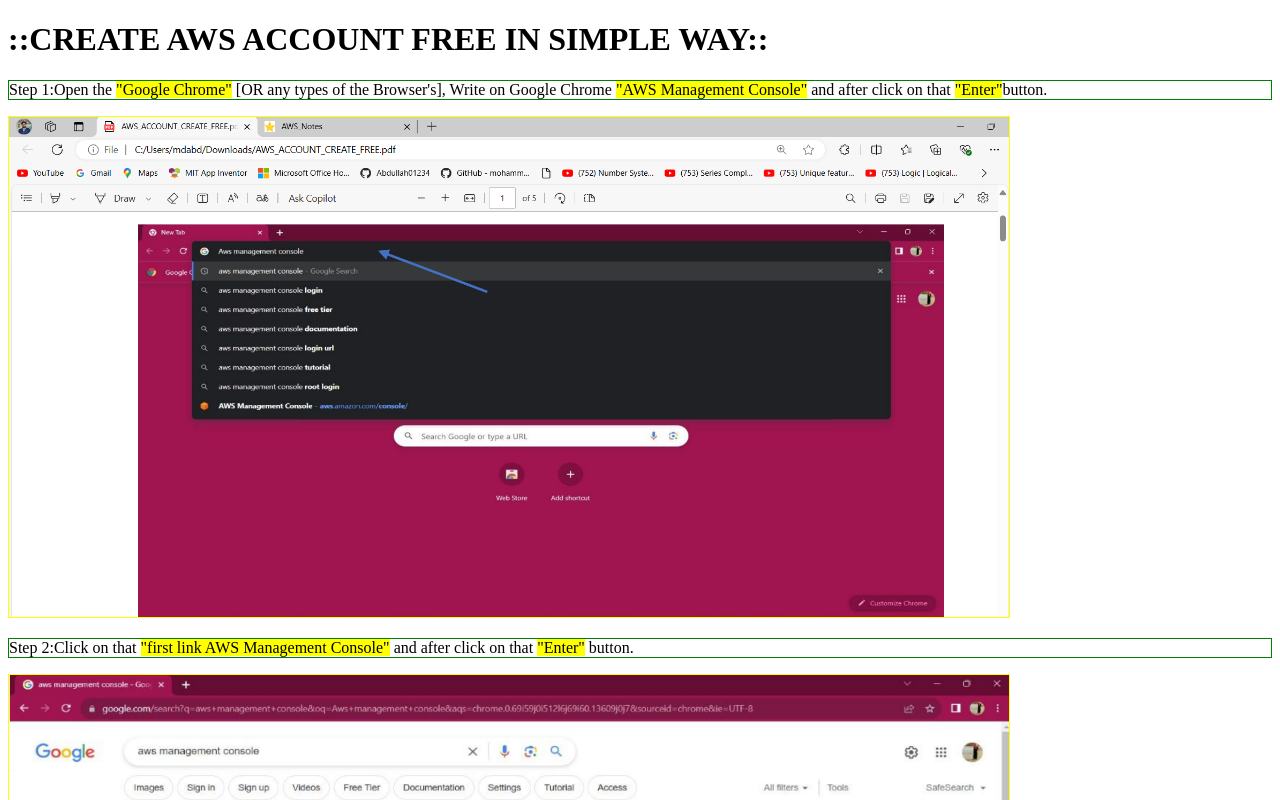
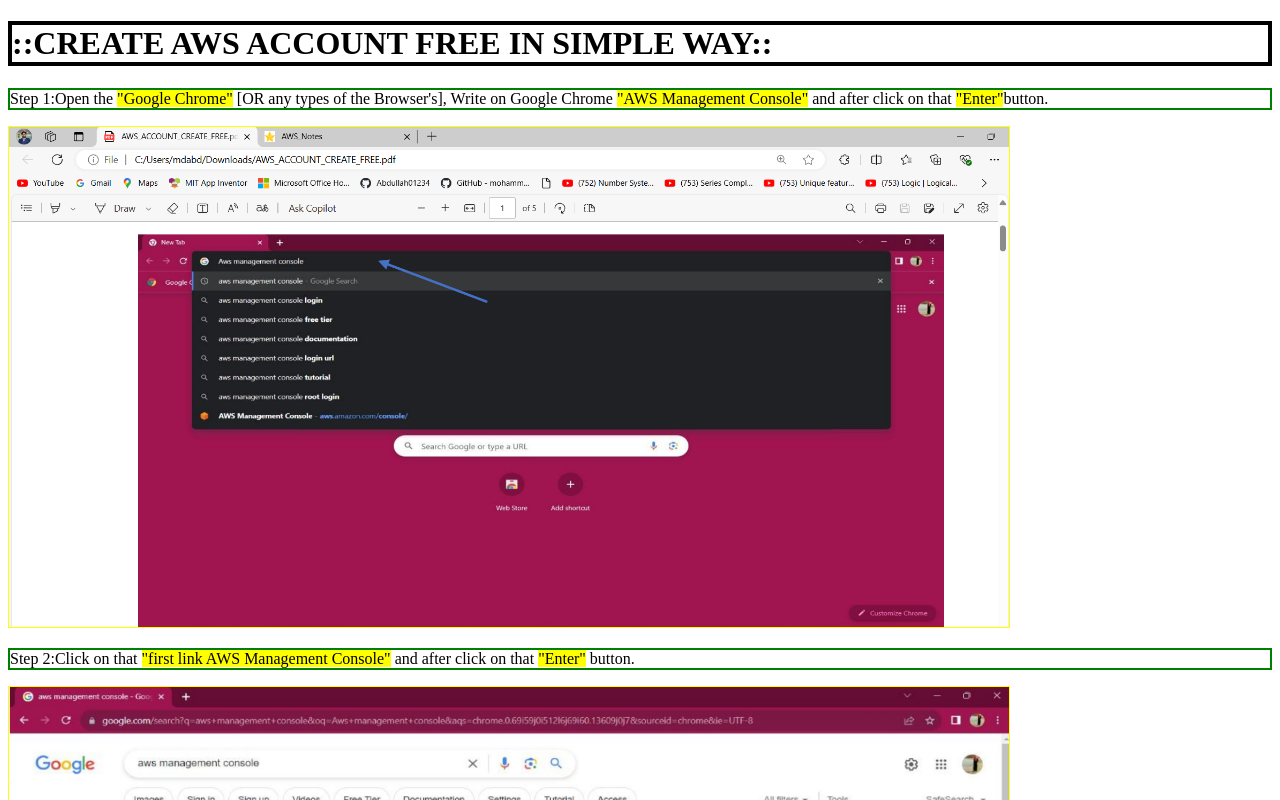
Before and after one commit to Abdullah0145/PROJECT_01_CREATE_AWS_ACCOUNT_MANUALLY, a plain HTML site: page index.html in a window 1280 px wide. Shown: the top 800 px of the page. Drawn offline with Linux system fonts and the light colour scheme.

Commit message:
CREATE AWS ACCOUNT

```diff
--- a/index.html
+++ b/index.html
@@ -7,7 +7,7 @@
     <link rel="stylesheet" href="style.css">
 </head>
 <body>
-    <h1>::CREATE AWS ACCOUNT FREE IN SIMPLE WAY::</h1>
+    <h1 class="header1">::CREATE AWS ACCOUNT FREE IN SIMPLE WAY::</h1>
     <p class="para1">Step 1:Open the <mark>"Google Chrome"</mark> [OR any types of the Browser's], Write on Google Chrome <mark>"AWS Management Console"</mark> and after click on that <mark>"Enter"</mark>button.</p>
     <img class="image1" src="./Create AWS Account Images/Screenshot(01).png" width="1000px" height="500px">
     <p class="para1">Step 2:Click on that <mark>"first link AWS Management Console"</mark> and after click on that <mark>"Enter"</mark> button.</p>
--- a/style.css
+++ b/style.css
@@ -2,8 +2,11 @@
     color: red;
 }
 
+h1.header1 {
+    border: 4px solid black;
+}
 p.para1 {
-    border: 1px solid green;
+    border: 2.5px solid green;
 }
 
 img.image1 {
```
